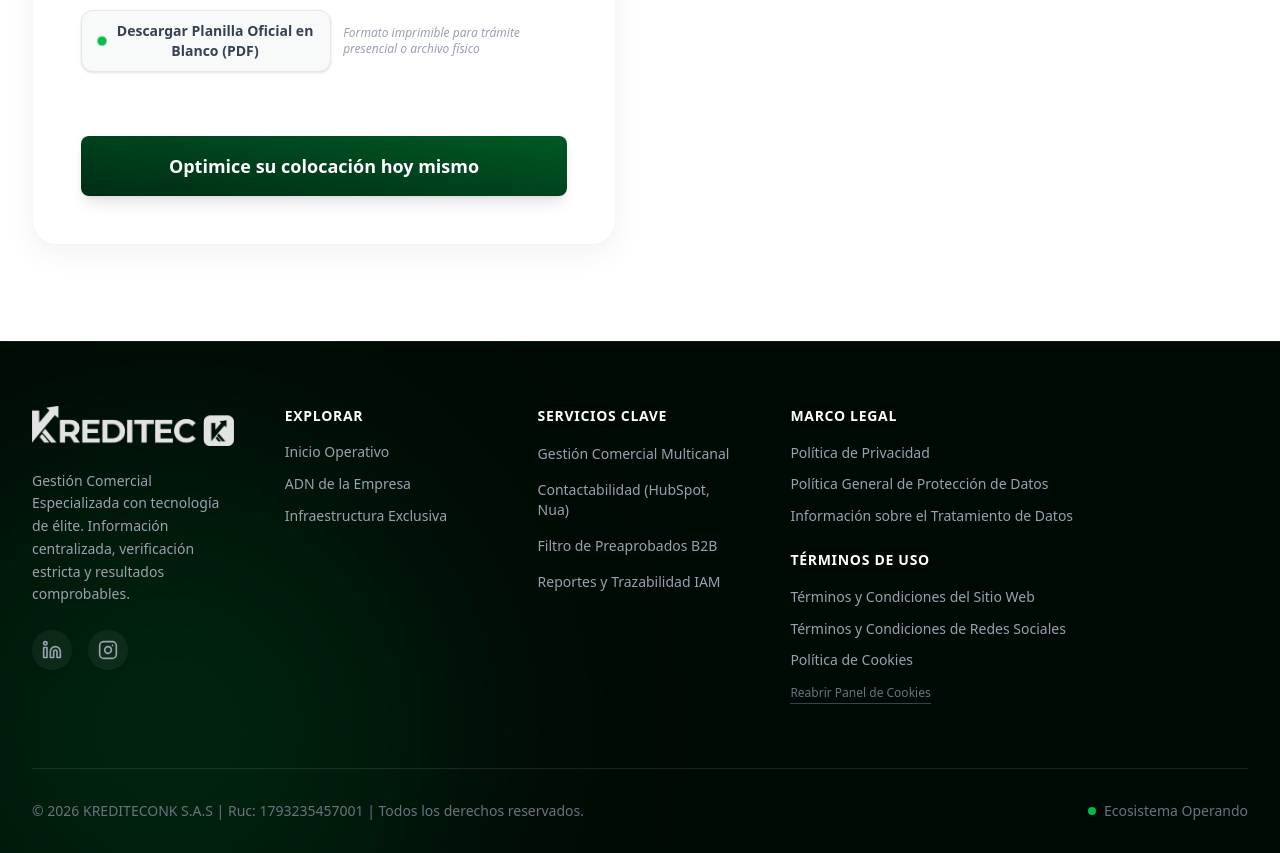
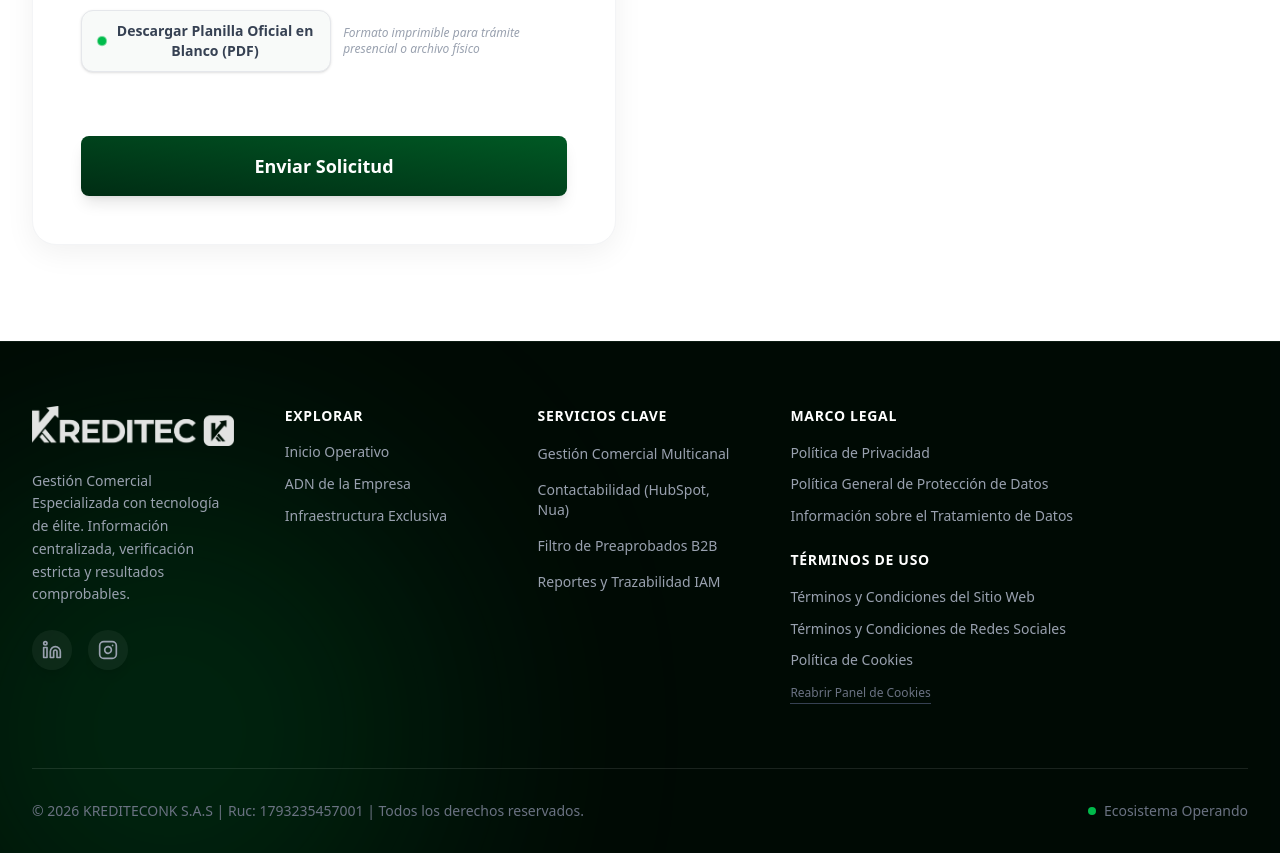
Before and after one commit to eventosprimeai/kreditec, a Next.js app in the folder kreditec-web/: page /contacto in a window 1280 px wide. Shown: the part 2380-3233 px from the top of the page. Built offline with nearby package versions, Linux system fonts and the light colour scheme.

Commit message:
fix(contacto): actualizar texto del boton de envio a 'Enviar Solicitud'

```diff
--- a/kreditec-web/src/app/contacto/page.tsx
+++ b/kreditec-web/src/app/contacto/page.tsx
@@ -880,7 +880,7 @@ export default function ContactoPage() {
                     disabled={isSubmitting}
                     className={`w-full py-4 text-lg mt-8 shadow-lg shadow-[var(--color-accent)]/20 hover:-translate-y-1 ${isSubmitting ? 'opacity-70 cursor-not-allowed' : ''}`}
                   >
-                    {isSubmitting ? 'Procesando Requerimiento...' : 'Optimice su colocación hoy mismo'}
+                    {isSubmitting ? 'Enviando Solicitud...' : 'Enviar Solicitud'}
                   </Button>
                 </form>
               )}
```
Also changed, not shown: 1 other file (tests, documents, lock files or other folders).
